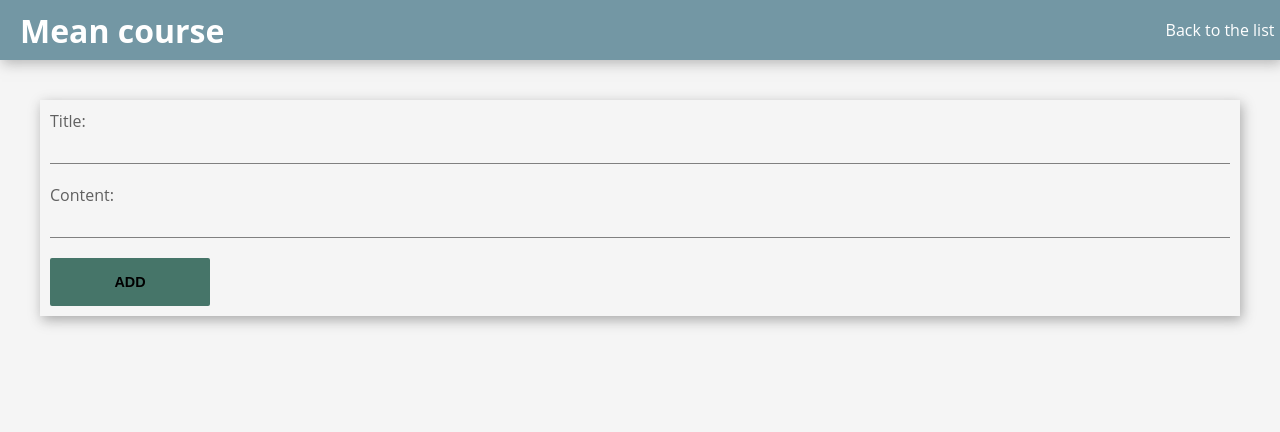
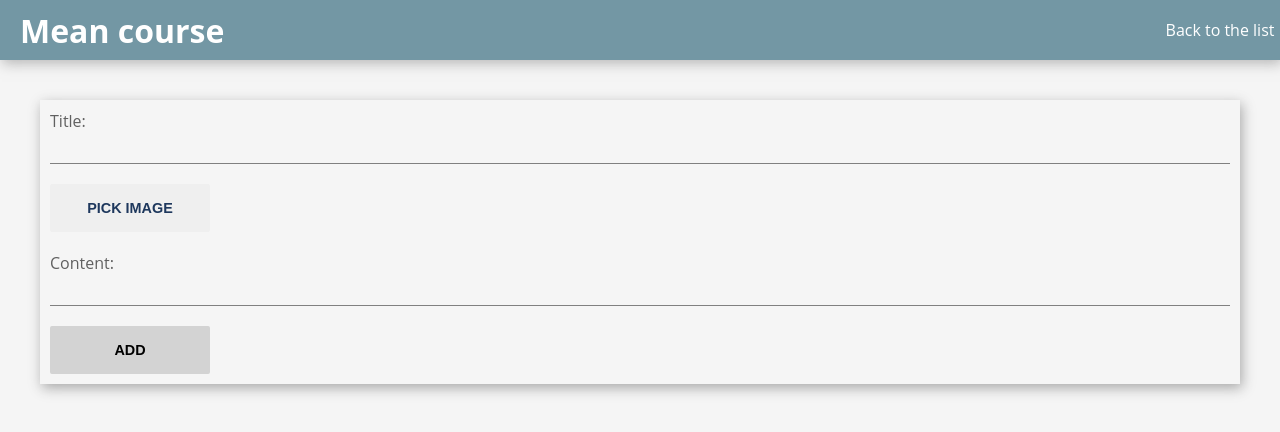
Before and after one commit to dominika-olszewska/mean-course, an Angular app in the folder frontend/: page /create in a window 1280 px wide. Shown: the top 432 px of the page. Built offline with nearby package versions, Linux system fonts and the light colour scheme.

Commit message:
Creating errors module

```diff
--- /dev/null
+++ b/frontend/src/app/enums/mode.ts
@@ -0,0 +1,4 @@
+export enum Mode {
+  EDIT = 'edit mode',
+  CREATE = 'create mode',
+}
--- /dev/null
+++ b/frontend/src/app/errors/errors/errors.component.html
@@ -0,0 +1,11 @@
+<ng-container *ngIf="field.invalid && field.errors">
+  <ng-container *ngIf="field.touched">
+    <ng-container *ngFor="let error of field.errors | keyvalue">
+      <div class="error" [ngSwitch]="error.key">
+        <div *ngSwitchCase="clientError.REQUIRED">This field is required</div>
+        <div *ngSwitchCase="clientError.MINLENGTH">Minlenght is: {{error.value?.requiredLength}}</div>
+        <div *ngSwitchDafault>This field does not meet requirements</div>
+      </div>
+    </ng-container>
+  </ng-container>
+</ng-container>
--- /dev/null
+++ b/frontend/src/app/errors/errors/errors.component.scss
@@ -0,0 +1,6 @@
+@import 'variables';
+
+.error {
+  color: $red;
+  font-size: 12px;
+}
--- /dev/null
+++ b/frontend/src/app/errors/errors/errors.component.ts
@@ -0,0 +1,20 @@
+import { Component, Input } from '@angular/core';
+import { AbstractControl } from '@angular/forms';
+
+export enum ClientError {
+  REQUIRED = 'required',
+  MINLENGTH = 'minlength'
+}
+
+@Component({
+  selector: 'app-errors',
+  templateUrl: './errors.component.html',
+  styleUrls: ['./errors.component.scss']
+})
+export class ErrorsComponent {
+
+  @Input() public field: AbstractControl;
+
+  public clientError: typeof ClientError = ClientError;
+
+}
--- a/frontend/src/app/posts/post-create/post-create.component.html
+++ b/frontend/src/app/posts/post-create/post-create.component.html
@@ -3,6 +3,7 @@
   <app-post-form
     *ngIf="!isLoading"
     [post]="post"
+    [postMode]='mode'
     (postAdded)="postMessage($event)"
   ></app-post-form>
 </div>
--- a/frontend/src/app/posts/post-create/post-create.component.ts
+++ b/frontend/src/app/posts/post-create/post-create.component.ts
@@ -1,15 +1,8 @@
-import { PostApiResponse } from './../post.interface';
 import { Component, ChangeDetectionStrategy, OnInit, ChangeDetectorRef } from '@angular/core';
 import { ActivatedRoute } from '@angular/router';
-import { Observable } from 'rxjs';
+import { Mode } from 'src/app/enums/mode';
 import { Post } from '../post.interface';
 import { PostService } from '../services/posts.sevice';
-import { map } from 'rxjs/operators';
-
-export enum Mode {
-  EDIT = 'edit mode',
-  CREATE = 'create mode',
-}
 
 @Component({
   selector: 'app-post-create',
--- a/frontend/src/app/posts/post-form/post-form.component.html
+++ b/frontend/src/app/posts/post-form/post-form.component.html
@@ -1,7 +1,25 @@
-<form [formGroup] = "form" (ngSubmit)="submit()">
-  <label>Title:</label>
-  <input formControlName= "title">
-  <label>Content:</label>
-  <input formControlName= "content">
-  <button primary type="submit">Add</button>
+<form [formGroup]="form" (ngSubmit)="submit()">
+  <div class="field">
+    <label>Title:</label>
+    <input formControlName="title" />
+    <app-errors [field]="title"></app-errors>
+  </div>
+  <div class="file-picker">
+    <input hidden type="file" #fileInput />
+    <button edit type="button" (click)="fileInput.click()">Pick image</button>
+  </div>
+  <div class="field">
+    <label>Content:</label>
+    <input formControlName="content" />
+    <app-errors [field]="content"></app-errors>
+  </div>
+  <button
+    primary
+    type="submit"
+    [ngClass]="{
+      disabled: form.invalid || (form.untouched && postMode !== mode.EDIT)
+    }"
+  >
+    Add
+  </button>
 </form>
--- a/frontend/src/app/posts/post-form/post-form.component.scss
+++ b/frontend/src/app/posts/post-form/post-form.component.scss
@@ -2,11 +2,21 @@ form {
   display: flex;
   flex-direction: column;
 
-  input {
+  .field {
+    display: flex;
+    flex-direction: column;
+    margin-bottom: 20px;
+  }
+  .file-picker {
     margin-bottom: 20px;
   }
 
   button {
     width: 160px;
+
+    &.disabled{
+      pointer-events: none;
+      background-color: lightgray;
+    }
   }
 }
--- a/frontend/src/app/posts/post-form/post-form.component.ts
+++ b/frontend/src/app/posts/post-form/post-form.component.ts
@@ -1,5 +1,6 @@
 import { Component, ChangeDetectionStrategy, Output, EventEmitter, Input, OnInit } from '@angular/core';
-import { FormControl, FormGroup } from '@angular/forms';
+import { AbstractControl, FormControl, FormGroup, Validators } from '@angular/forms';
+import { Mode } from 'src/app/enums/mode';
 import { Post } from '../post.interface';
 
 @Component({
@@ -10,20 +11,42 @@ import { Post } from '../post.interface';
 })
 export class PostFormComponent implements OnInit {
   @Input() public post: Post;
+  @Input() public postMode: string;
   @Output() public postAdded: EventEmitter<Post> = new EventEmitter<Post>();
+  public mode: typeof Mode = Mode;
+  public form: FormGroup;
 
-  public form: FormGroup = new FormGroup({
-    title: new FormControl(''),
-    content: new FormControl('')
-  });
+  public get title(): AbstractControl {
+    return this.form.get('title');
+  }
 
+  public get content(): AbstractControl {
+    return this.form.get('content');
+  }
   public ngOnInit(): void {
+
+    this.form = new FormGroup({
+      title: new FormControl(
+        null,
+        {
+          validators: [Validators.required, Validators.minLength(3)]
+        }),
+      content: new FormControl(null,
+        {
+          validators: [Validators.required]
+        })
+    });
+
     if (this.post) {
       this.form.patchValue({ title: this.post.title, content: this.post.content });
     }
   }
 
   public submit(): void {
+
+    if (this.form.invalid) {
+      return;
+    }
     this.postAdded.emit(this.form.value);
     this.form.reset();
   }
--- a/frontend/src/app/posts/posts.module.ts
+++ b/frontend/src/app/posts/posts.module.ts
@@ -1,3 +1,4 @@
+import { ErrorsModule } from './../errors/errors.module';
 import { RouterModule } from '@angular/router';
 import { PostCreateComponent } from './post-create/post-create.component';
 import { PostsApiService } from './services/posts-api.service';
@@ -17,6 +18,7 @@ import { PostComponent } from './post/post.component';
     CommonModule,
     ReactiveFormsModule,
     RouterModule,
+    ErrorsModule,
   ],
   providers: [PostService, PostsApiService]
 })
--- a/frontend/src/app/posts/services/posts.sevice.ts
+++ b/frontend/src/app/posts/services/posts.sevice.ts
@@ -55,7 +55,8 @@ export class PostService {
     this.postApiService.addPost(post).subscribe(responseData => {
       post.id = responseData._id;
       this.posts.push(post);
-      this.postsUpdated.next([...this.posts])
+      this.postsUpdated.next([...this.posts]);
+      this.router.navigate(["/"]);
     })
   }
 
```
Also changed, not shown: frontend/src/app/errors/errors.module.ts (added, +14 -0 lines).
